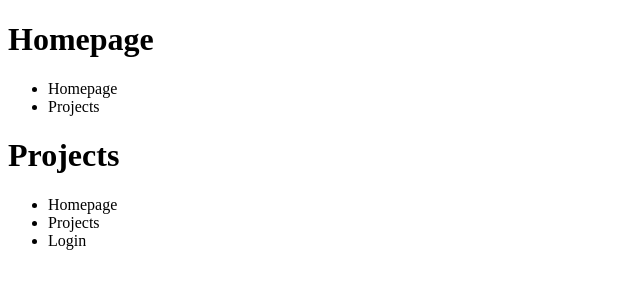
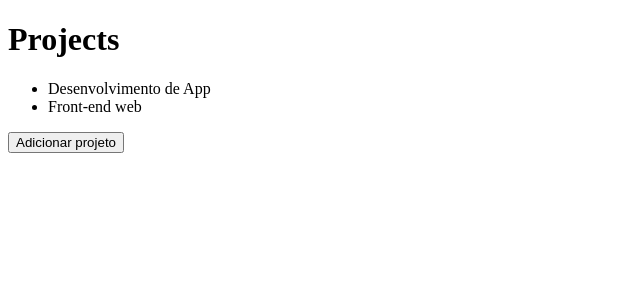
Before and after one commit to jemsantos/GoStack202010, a React app in the folder nivel_01/font-end_com_react-js/: page / in a window 1280 px wide. Shown: the top 300 px of the page, without its empty margins (0-640 px from the left). Built offline with nearby package versions, Linux system fonts and the light colour scheme.

Commit message:
Codigo final da aula: Estado e Imutabilidade

```diff
--- a/nivel_01/font-end_com_react-js/src/App.js
+++ b/nivel_01/font-end_com_react-js/src/App.js
@@ -1,26 +1,29 @@
-import React from 'react';
+import React, { useState } from 'react';
 
 import Header from './components/Header';
 
 function App() {
+  const [projects, setProjects] = useState(['Desenvolvimento de App', 'Front-end web']);
+
+  function handleAddProject() {
+    //projects.push(`Novo projeto ${Date.now()}`);
+    setProjects([...projects, `Novo projeto ${Date.now()}`]);
+
+    console.log(projects);
+  }
+
   return (
     <>
-        <Header title="Homepage">
+      <Header title="Projects" />
+
       <ul>
-            <li>Homepage</li>
-            <li>Projects</li>
+        {projects.map(project => <li key={project}>{project}</li>)}
       </ul>
-        </Header>
-        <Header title="Projects">
-          <ul>
-            <li>Homepage</li>
-            <li>Projects</li>
-            <li>Login</li>
-          </ul>
-        </Header>
+
+      <button type="button" onClick={handleAddProject}>Adicionar projeto</button>
     </>
   );
 }
- /* fragment */
+
 
 export default App;
--- a/nivel_01/font-end_com_react-js/src/components/Header.js
+++ b/nivel_01/font-end_com_react-js/src/components/Header.js
@@ -1,11 +1,9 @@
 import React from 'react';
 
-export default function Header({ title, children }) { /* props */
+export default function Header({ title }) {
   return(
     <header>
       <h1>{title}</h1>
-
-      {children}
     </header>
-  ); /* <h1>{props.title}</h1> */
+  );
 }
```
Lines whose indentation alone changed are shown as unchanged.
